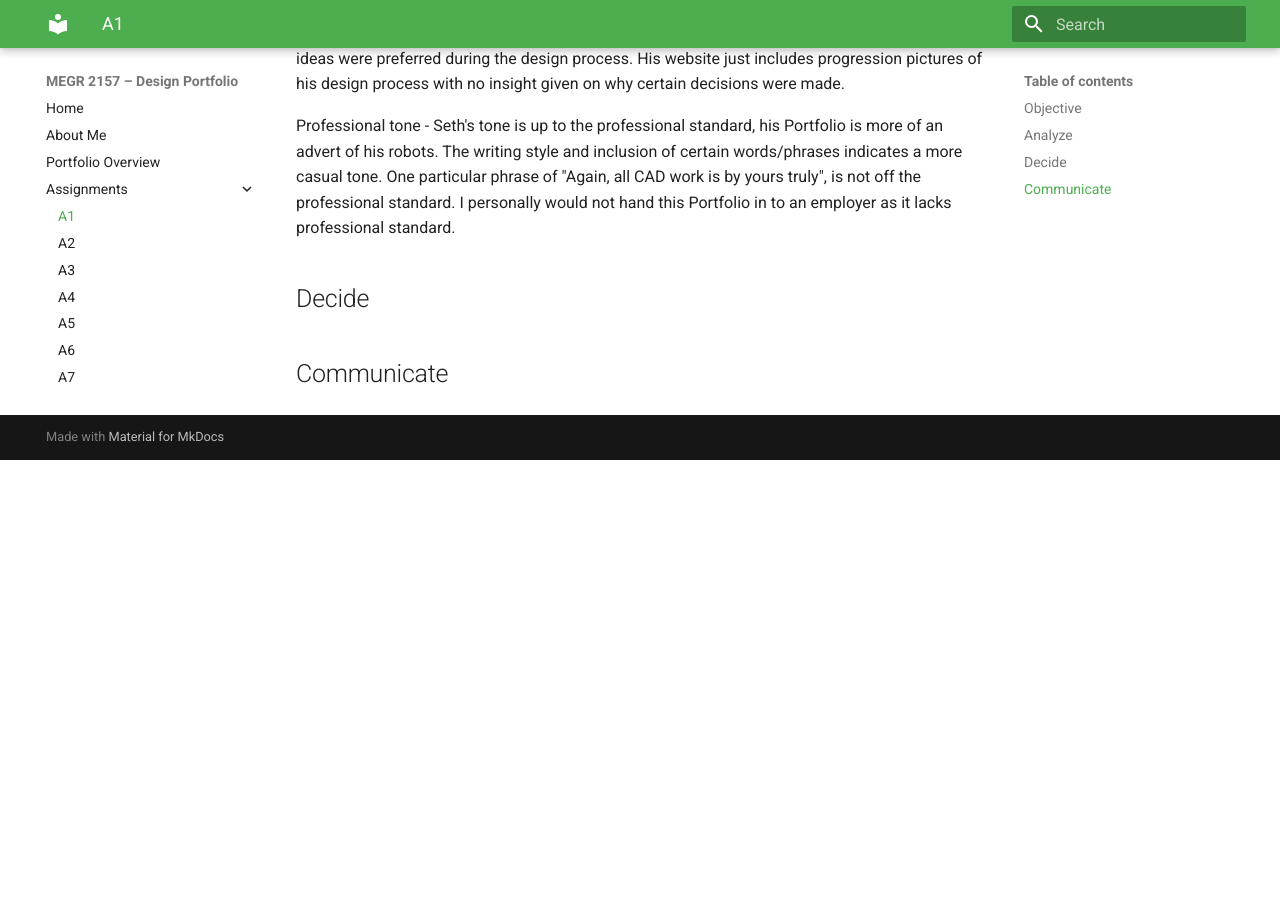
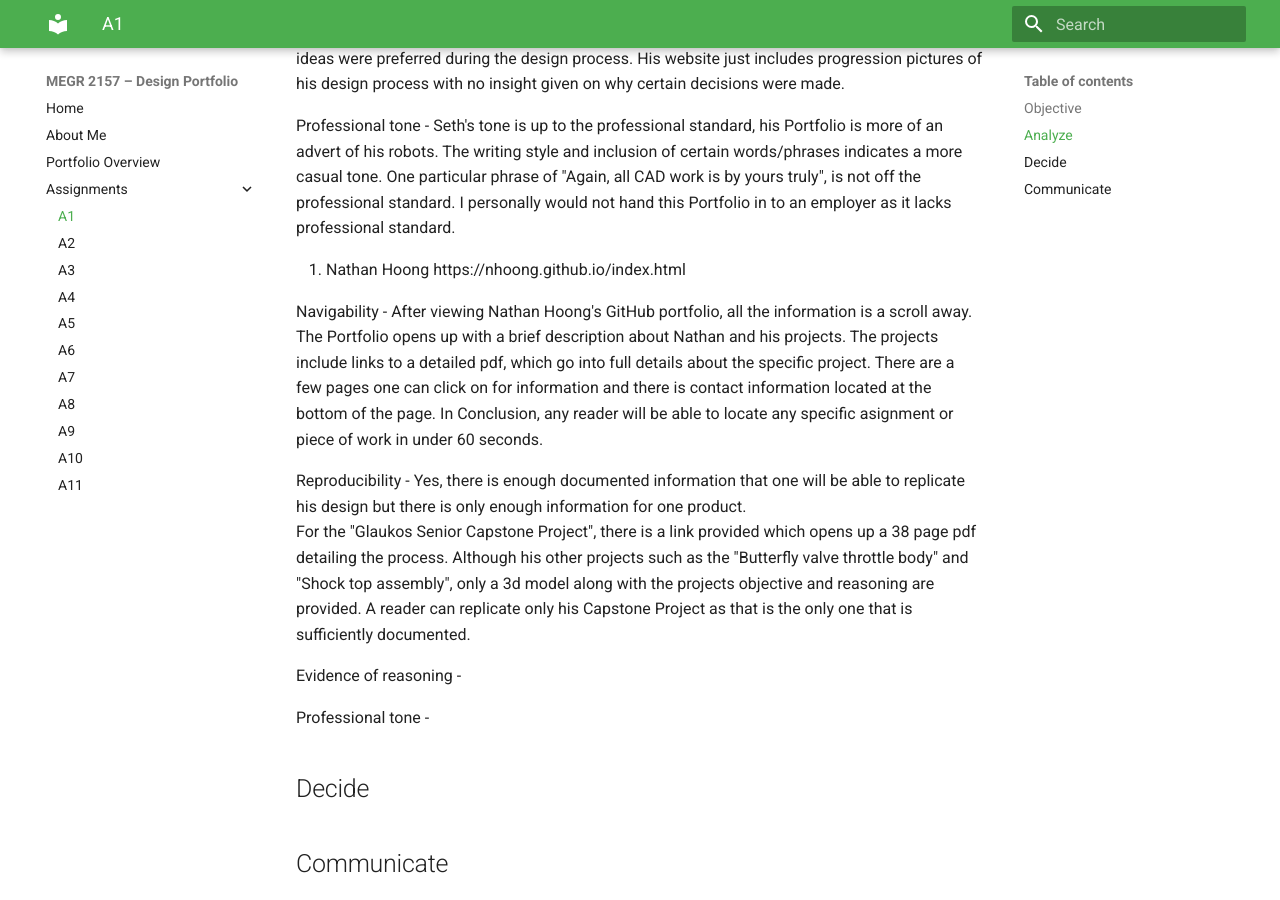
Before and after one commit to SaeedMalik7/megr2157-portfolio, an MkDocs documentation site: the page built from docs/assignments/A01/index.md, in a window 1280 px wide and 900 px high, scrolled down 810 px. Built offline with MkDocs 1.6.1 and Material for MkDocs 9.7.7, drawn with Linux system fonts in a browser that asks for light colours; before the commit the page ends 1270 px from its top, so only the background shows below that.

Commit message:
Update index.md with Nathan Hoong's portfolio feedback
Added feedback for Nathan Hoong's portfolio regarding navigability and reproducibility.

```diff
--- a/docs/assignments/A01/index.md
+++ b/docs/assignments/A01/index.md
@@ -16,6 +16,22 @@ Evidence of reasoning - The Portfolio only shows the "chosen" outcome during the
 
 Professional tone - Seth's tone is up to the professional standard, his Portfolio is more of an advert of his robots. The writing style and inclusion of certain words/phrases indicates a more casual tone. One particular phrase of "Again, all CAD work is by yours truly", is not off the professional standard. I personally would not hand this Portfolio in to an employer as it lacks professional standard.
 
+2. Nathan Hoong https://nhoong.github.io/index.html
+
+Navigability - After viewing Nathan Hoong's GitHub portfolio, all the information is a scroll away. The Portfolio opens up with a brief description about Nathan
+and his projects. The projects include links to a detailed pdf, which go into full details about the specific project. There are a few pages one can click on
+for information and there is contact information located at the bottom of the page. In Conclusion, any reader will be able to locate any specific asignment or
+piece of work in under 60 seconds.
+
+Reproducibility - Yes, there is enough documented information that one will be able to replicate his design but there is only enough information for one product.
+For the "Glaukos Senior Capstone Project", there is a link provided which opens up a 38 page pdf detailing the process. Although his other projects such as the
+"Butterfly valve throttle body" and "Shock top assembly", only a 3d model along with the projects objective and reasoning are provided. A reader can replicate
+only his Capstone Project as that is the only one that is sufficiently documented.
+
+Evidence of reasoning -
+
+Professional tone -
+
 ## Decide
 
 
```
